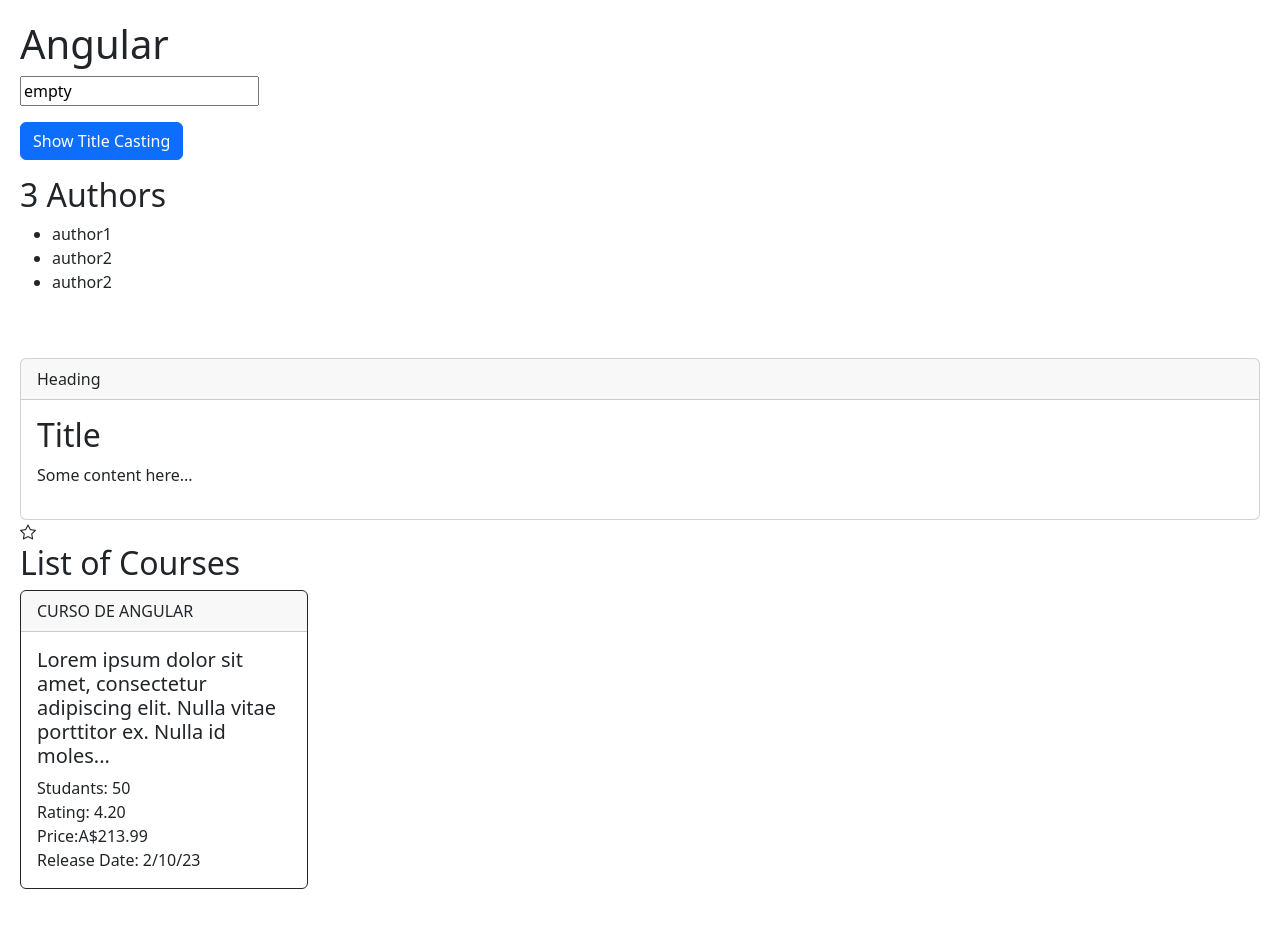
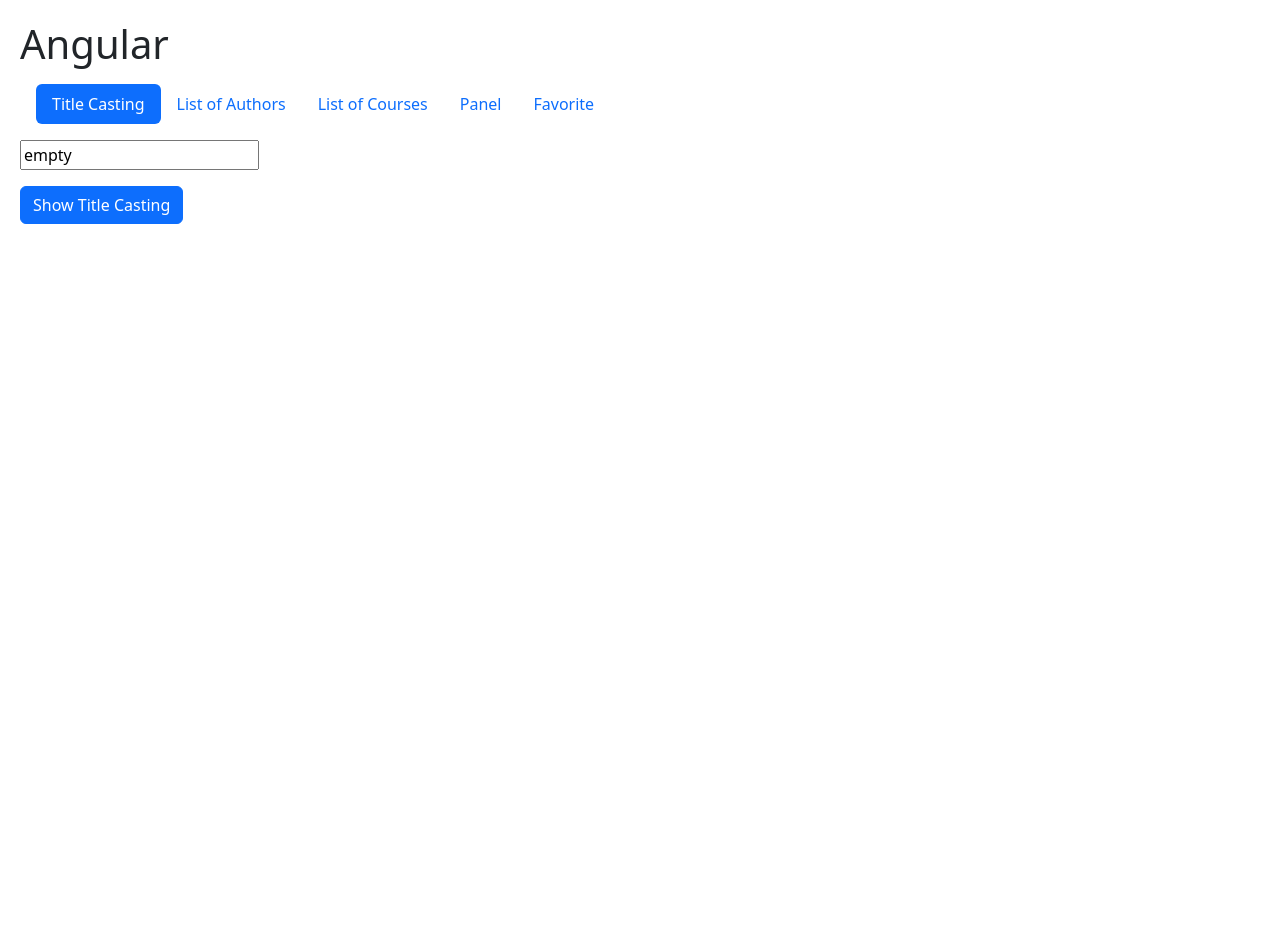
Before and after one commit to DeltaRig/Angular, an Angular app in the folder 02AngularFundamentals.list.authors/: page / in a window 1280 px wide. After the commit the page ends 800 px from the top, so only its background shows below. Built offline with nearby package versions, Linux system fonts and the light colour scheme.

Commit message:
ngSwitchCase

```diff
--- a/02AngularFundamentals.list.authors/src/app/app.component.html
+++ b/02AngularFundamentals.list.authors/src/app/app.component.html
@@ -1,7 +1,32 @@
 <h1> Angular </h1>
-<title-casting></title-casting>
-<authors></authors>
-<br><br>
+
+
+<ul class="nav nav-pills m-3">
+    <li class="nav-item">
+        <a [class.active]="viewMode == 'casting'" class="nav-link" (click)="viewMode = 'casting'">Title Casting
+        </a>
+    </li>
+    <li class="nav-item">
+        <a [class.active]="viewMode == 'authors'" class="nav-link" (click)="viewMode = 'authors'">List of Authors</a>
+    </li>
+    <li class="nav-item">
+        <a [class.active]="viewMode == 'courses'" class="nav-link" (click)="viewMode = 'courses'">List of Courses</a>
+    </li>
+    <li class="nav-item">
+        <a [class.active]="viewMode == 'panel'" class="nav-link" (click)="viewMode = 'panel'">Panel</a>
+    </li>
+    <li class="nav-item">
+        <a [class.active]="viewMode == 'favorite'" class="nav-link" (click)="viewMode = 'favorite'">Favorite</a>
+    </li>
+
+</ul>
+
+<div [ngSwitch]="viewMode">
+    <div *ngSwitchCase="'casting'"><title-casting></title-casting></div>
+
+    <div *ngSwitchCase="'authors'"><authors></authors></div>
+
+    <div *ngSwitchCase="'panel'">
         <bootsrap-panel>
         <ng-container class="header">Heading</ng-container>
         <div class="body">
@@ -9,8 +34,13 @@
             <p>Some content here...</p>
         </div>
         </bootsrap-panel>
+    </div>
+
+    <div *ngSwitchCase="'favorite'">
         <favorite [is-favorite]="post.isFavorite" (change)="onFavoriteChanged($event)" ></favorite>
+    </div>
 
+    <div *ngSwitchCase="'courses'">
         <div *ngIf="courses.length > 0; then coursesList else noCourses" ></div>
         <ng-template #coursesList>
             <h2>List of Courses</h2>
@@ -19,3 +49,8 @@
         <ng-template #noCourses>
             No courses yet
         </ng-template>
+    </div>
+
+    <div *ngSwitchDefault>Otherwise</div>
+
+</div>
--- a/02AngularFundamentals.list.authors/src/app/app.component.ts
+++ b/02AngularFundamentals.list.authors/src/app/app.component.ts
@@ -18,4 +18,6 @@
   }
 
   courses=[1];
+
+  viewMode = 'casting';
 }
```
Also changed, not shown: 1 other file (tests, documents, lock files or other folders). Lines whose indentation alone changed are shown as unchanged.
